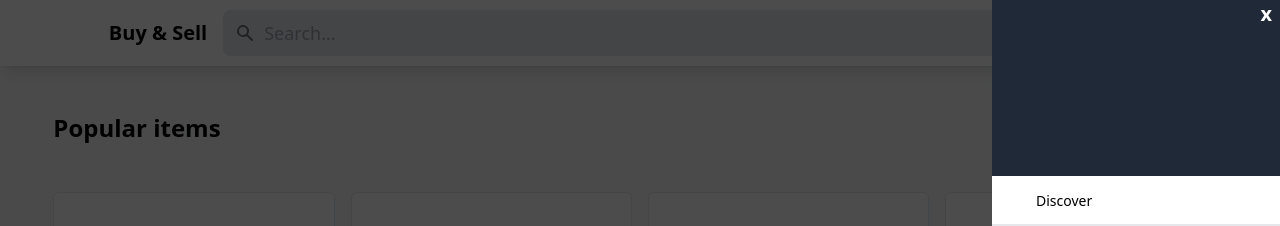
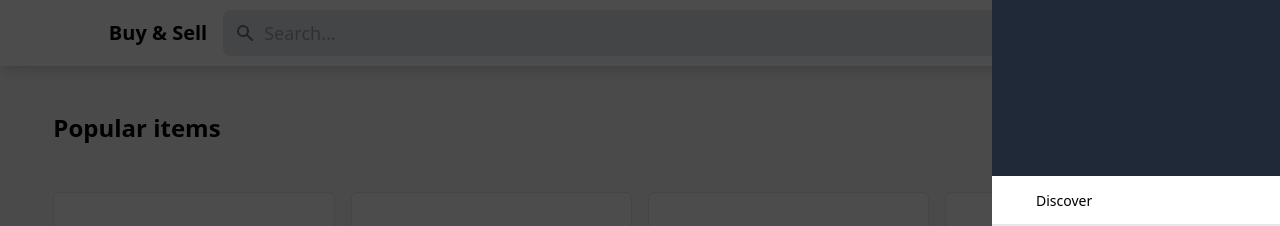
Before and after one commit to davud600/buy-and-sell, a Next.js app: page / in a window 1280 px wide. Both pictures are taken after a click on the button 1151 px from the left and 33 px from the top of the page. Shown: the top 226 px of the page. Built offline with nearby package versions, Linux system fonts and the light colour scheme.

Commit message:
sidebar animated

```diff
--- a/comps/NavBar.tsx
+++ b/comps/NavBar.tsx
@@ -66,7 +66,7 @@ export default function NavBar() {
         </div>
       </div>
       <Modal open={isSidebarOpen} onClose={() => setIsSidebarOpen(false)}>
-        <SidebarMenu onClose={() => setIsSidebarOpen(false)} />
+        <SidebarMenu />
       </Modal>
     </nav>
   )
--- a/comps/SidebarMenu.tsx
+++ b/comps/SidebarMenu.tsx
@@ -1,15 +1,23 @@
+import { useEffect, useRef } from 'react'
 import Link from 'next/link'
 
-export default function SidebarMenu({ onClose }: any) {
+export default function SidebarMenu() {
+  const sidebarElement: any = useRef()
+
+  useEffect(() => {
+    const sidebarCurrent = sidebarElement.current
+    sidebarCurrent.style.right = '-300px'
+
+    setTimeout(() => {
+      sidebarCurrent.style.right = '0'
+    }, 0)
+  }, [])
+
   return (
-    <div className="fixed inset-y-0 right-0 z-10 m-0 bg-white w-72">
-      <div className="text-white bg-gray-800 h-44">
-        <button
-          className="fixed right-0 mr-2 text-xl font-bold"
-          onClick={onClose}>
-          x
-        </button>
-      </div>
+    <div
+      ref={sidebarElement}
+      className="absolute inset-y-0 right-0 z-10 m-0 transition-all bg-white sidebar-menu w-72">
+      <div className="text-white bg-gray-800 h-44"></div>
       <div className="flex flex-col divide-y-2">
         <div className="flex flex-col">
           <Link href="/">
@@ -22,19 +30,19 @@ export default function SidebarMenu({ onClose }: any) {
         </div>
         <div className="flex flex-col">
           <Link href="/">
-            <div className="p-3 cursor-pointer hover:bg-gray-200">
+            <div className="p-3 transition-colors cursor-pointer hover:bg-gray-200">
               <span className="px-4"></span>
               <span className="text-sm">About us</span>
             </div>
           </Link>
           <Link href="/">
-            <div className="p-3 cursor-pointer hover:bg-gray-200">
+            <div className="p-3 transition-colors cursor-pointer hover:bg-gray-200">
               <span className="px-4"></span>
               <span className="text-sm">Terms and conditions</span>
             </div>
           </Link>
           <Link href="/">
-            <div className="p-3 cursor-pointer hover:bg-gray-200">
+            <div className="p-3 transition-colors cursor-pointer hover:bg-gray-200">
               <span className="px-4"></span>
               <span className="text-sm">Privacy Policy</span>
             </div>
```
